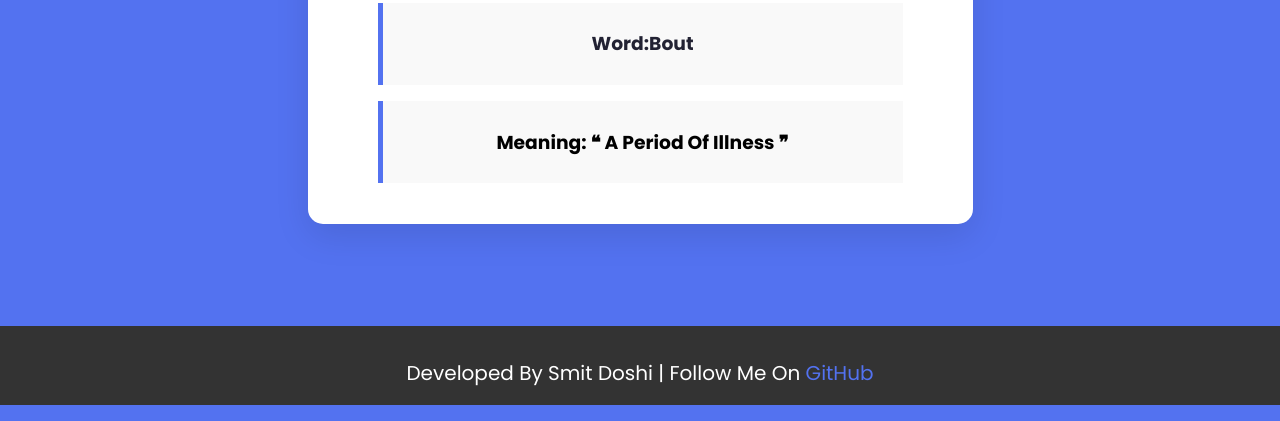
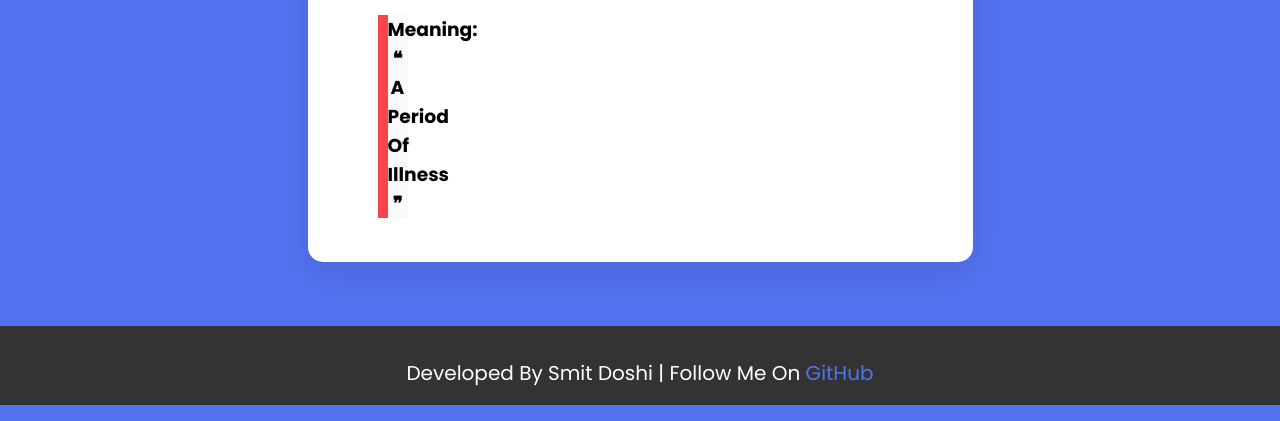
Before and after one commit to smitdoshi258/wordoftheday.github.io, a plain HTML site: page index.html in a window 1280 px wide. Shown: the part 395-816 px from the top of the page. Drawn offline with Linux system fonts and the light colour scheme.

Commit message:
Update style.css

```diff
--- a/style.css
+++ b/style.css
@@ -48,10 +48,8 @@
 
 blockquote {
     background: #f9f9f9;
-    border-left: 5px solid#5372F0;
+    border-left: 10px solid#f94449;
     width: 20px
-    margin: 0 5px;
-    padding: .5rem;
 }
 
 #quoteAuthor {
```
